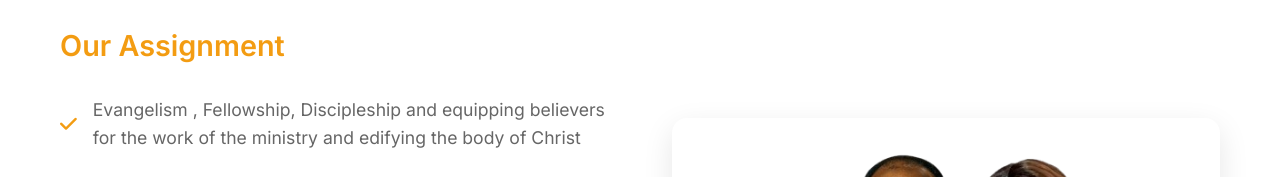
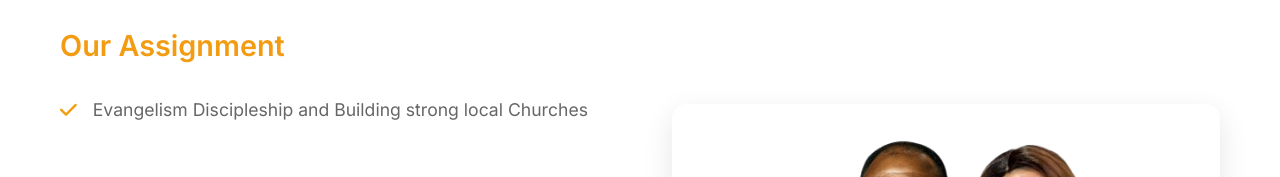
Before and after one commit to bello-thompsondavid/powercityinternationalberkshireuk, a plain HTML site: page index.html in a window 1280 px wide. Shown: the part 1292-1469 px from the top of the page. Drawn offline with Linux system fonts and the light colour scheme.

Commit message:
Update index.html

```diff
--- a/index.html
+++ b/index.html
@@ -112,7 +112,8 @@
                     <p>Equiping the Believer to know who you are in christ , What you have in christ and What Christ can do through You.</p>
                     <h3>Our Assignment</h3>
                     <ul class="values-list">
-                        <li><i class="fas fa-check"></i>Evangelism , Fellowship, Discipleship and equipping believers for the work of the ministry and edifying the body of Christ</li>
+                        <li><i class="fas fa-check"></i>Evangelism
+Discipleship and Building strong local Churches</li>
                     </ul>
                     <div class="homeb">
                            <h3 style="margin-top: 40px;">Powercity Tracts</h3>
```
